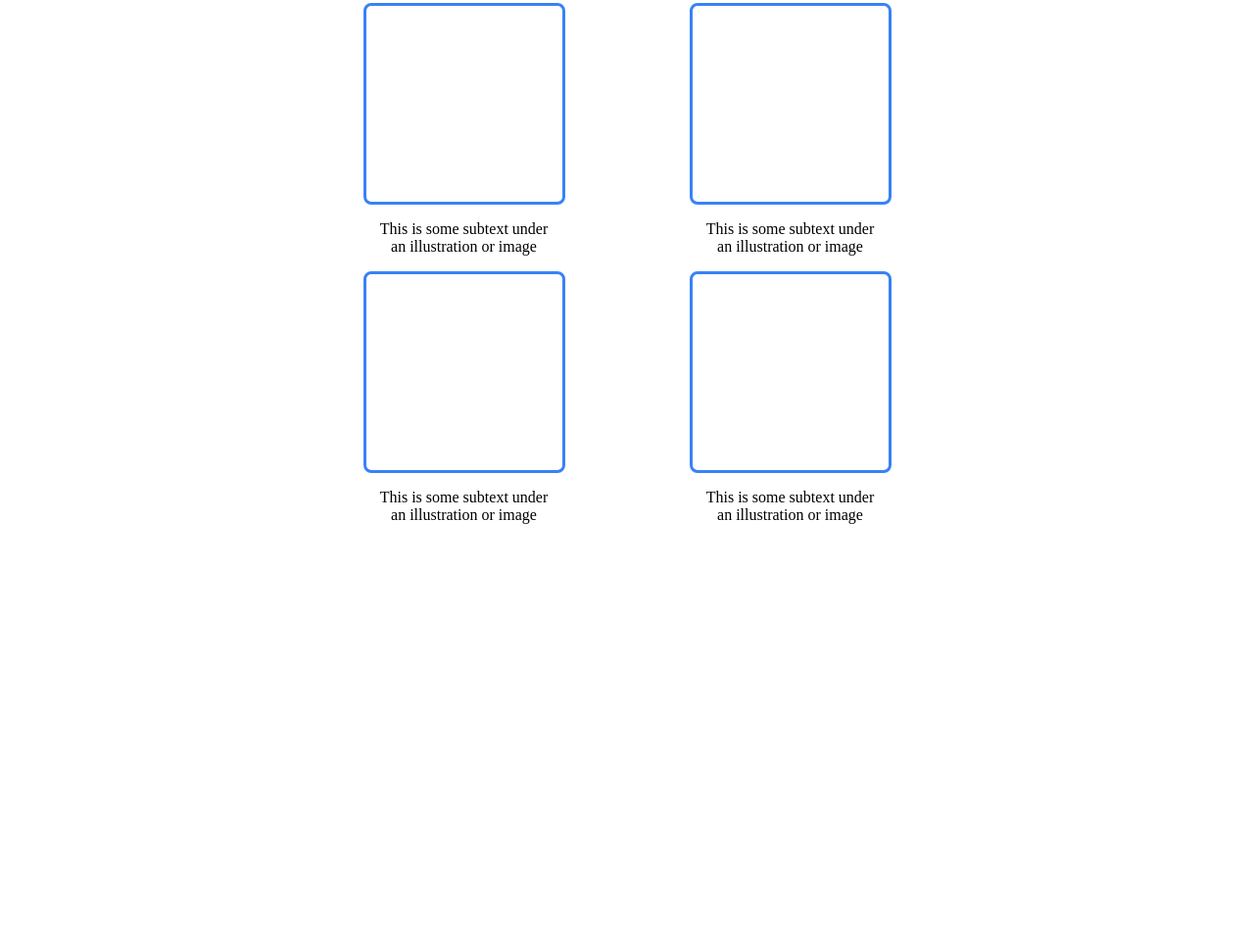
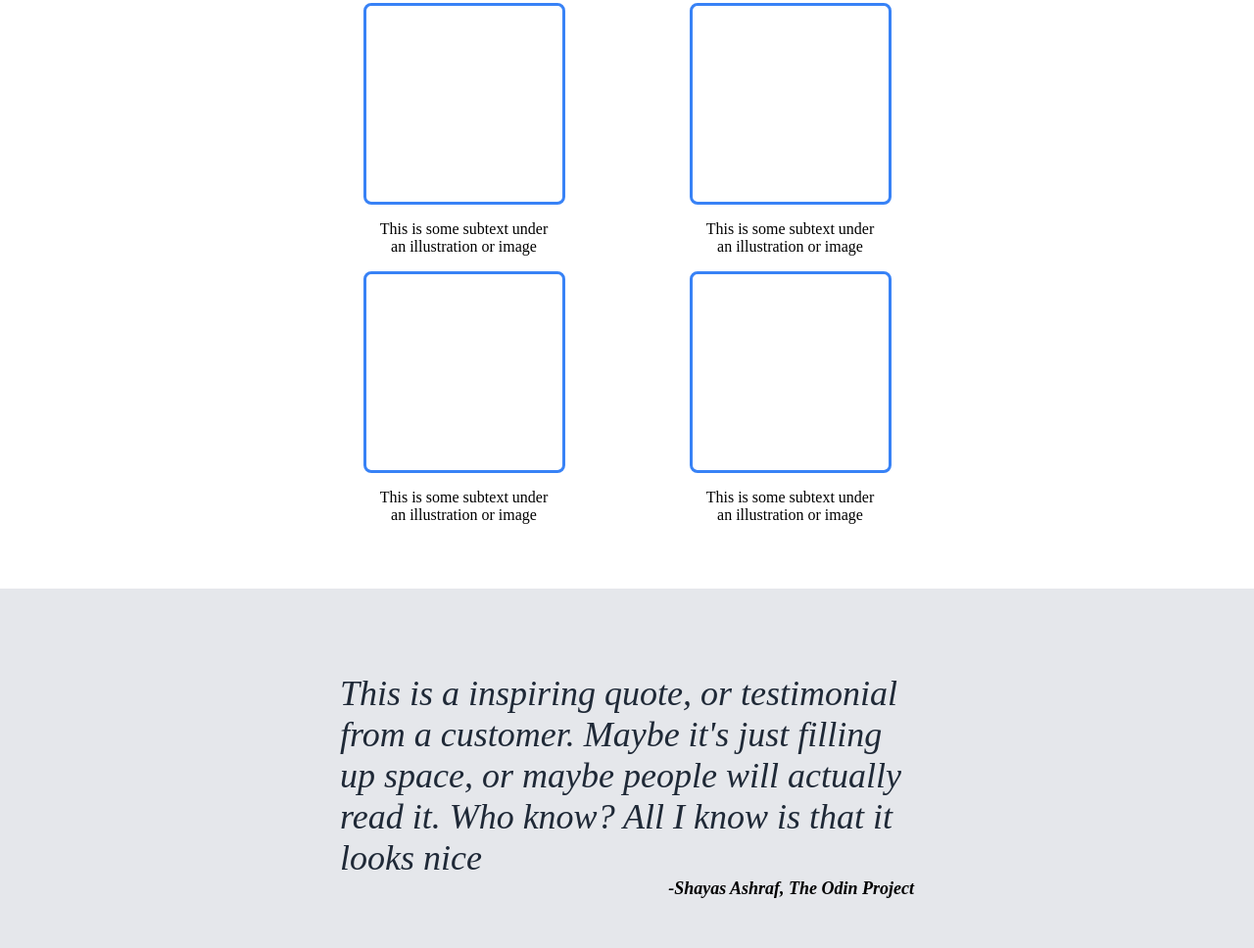
Before and after one commit to shayasgit/landing-page, a plain HTML site: page index.html in a window 1280 px wide. Shown: the part 955-1923 px from the top of the page at 98% size. Before the commit the page ends 1556 px from the top, so only its background shows below. Drawn offline with Linux system fonts and the light colour scheme.

Commit message:
Section Quote
Section quote Section added with quote and styled

```diff
--- a/index.html
+++ b/index.html
@@ -48,5 +48,9 @@
             </div>
         </div>
     </section>
+    <section class="container quote">
+        <blockquote>This is a inspiring quote, or testimonial from a customer. Maybe it's just filling up space, or maybe people will actually read it. Who know? All I know is that it looks nice</blockquote>
+        <cite>-Shayas Ashraf, The Odin Project</cite>
+    </section>
 </body>
 </html>
--- a/styles/style.css
+++ b/styles/style.css
@@ -105,3 +105,23 @@ section.infos .flex_info {
 section.infos .flex_info div {
     flex: 1;
 }
+
+section.quote {
+    background-color: #e5e7eb;
+}
+
+section.quote cite {
+    display: block;
+    text-align: right;
+    margin-right: 40px;
+    font-size: 18px;
+    font-weight: bold;
+}
+
+section blockquote {
+    font-size: 36px;
+    font-weight: lighter;
+    font-style: italic;
+    margin-bottom: 0;
+    color: #1f2937;
+}
```
